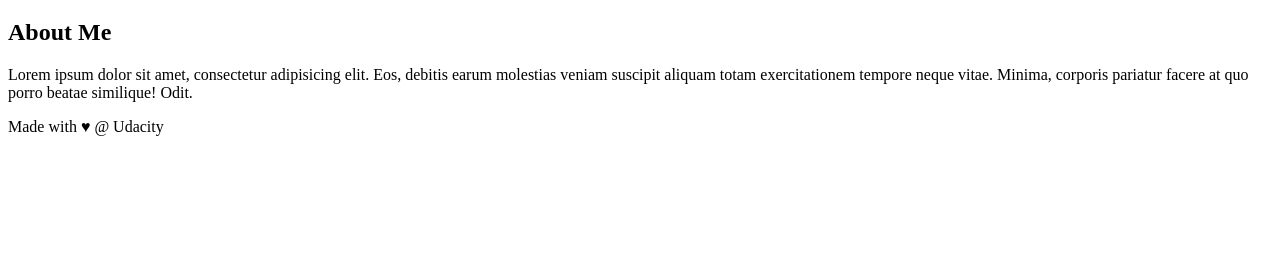
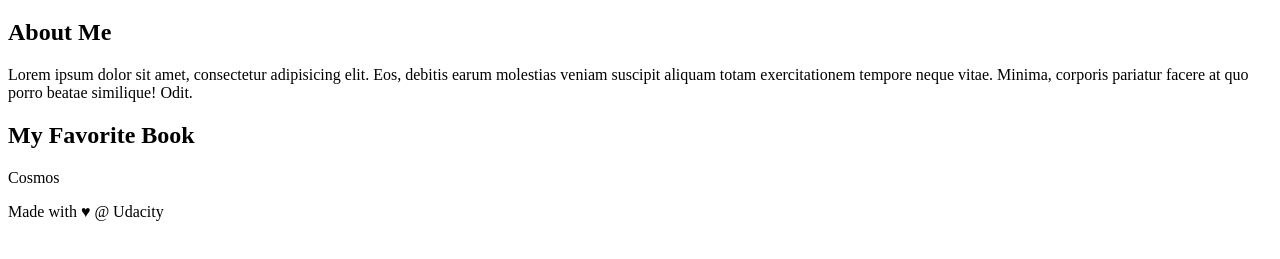
Before and after one commit to pithecuse527/udacity-git, a plain HTML site: page index.html in a window 1280 px wide. Shown: the part 61-320 px from the top of the page. Drawn offline with Linux system fonts and the light colour scheme.

Commit message:
Add a book content.

```diff
--- a/index.html
+++ b/index.html
@@ -21,8 +21,9 @@
 <!-- start of new content -->
     <aside>
       <h2>About Me</h2>
-
       <p>Lorem ipsum dolor sit amet, consectetur adipisicing elit. Eos, debitis earum molestias veniam suscipit aliquam totam exercitationem tempore neque vitae. Minima, corporis pariatur facere at quo porro beatae similique! Odit.</p>
+      <h2>My Favorite Book</h2>
+      <p>Cosmos</p>
     </aside>
 <!-- end of new content -->
 
```
